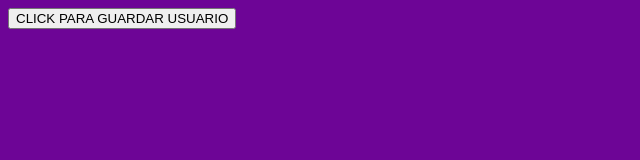
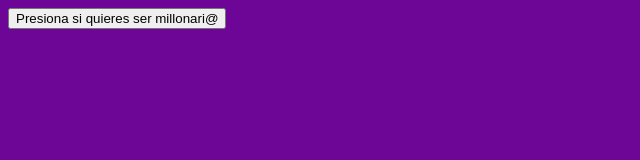
Before and after one commit to DariannysZambrano/Practica-GIT---APP-DILAN, a plain HTML site: page index.html in a window 1280 px wide. Shown: the full height of the page, 0-640 px from the left. Drawn offline with Linux system fonts and the light colour scheme.

Commit message:
cambio el nombre del boton

```diff
--- a/index.html
+++ b/index.html
@@ -7,6 +7,6 @@
   <link rel="stylesheet" href="style.css">
 </head>
 <body>
-  <button class="boton-guardado">CLICK PARA GUARDAR USUARIO</button>
+  <button class="boton-guardado">Presiona si quieres ser millonari@</button>
 </body>
 </html>
```
